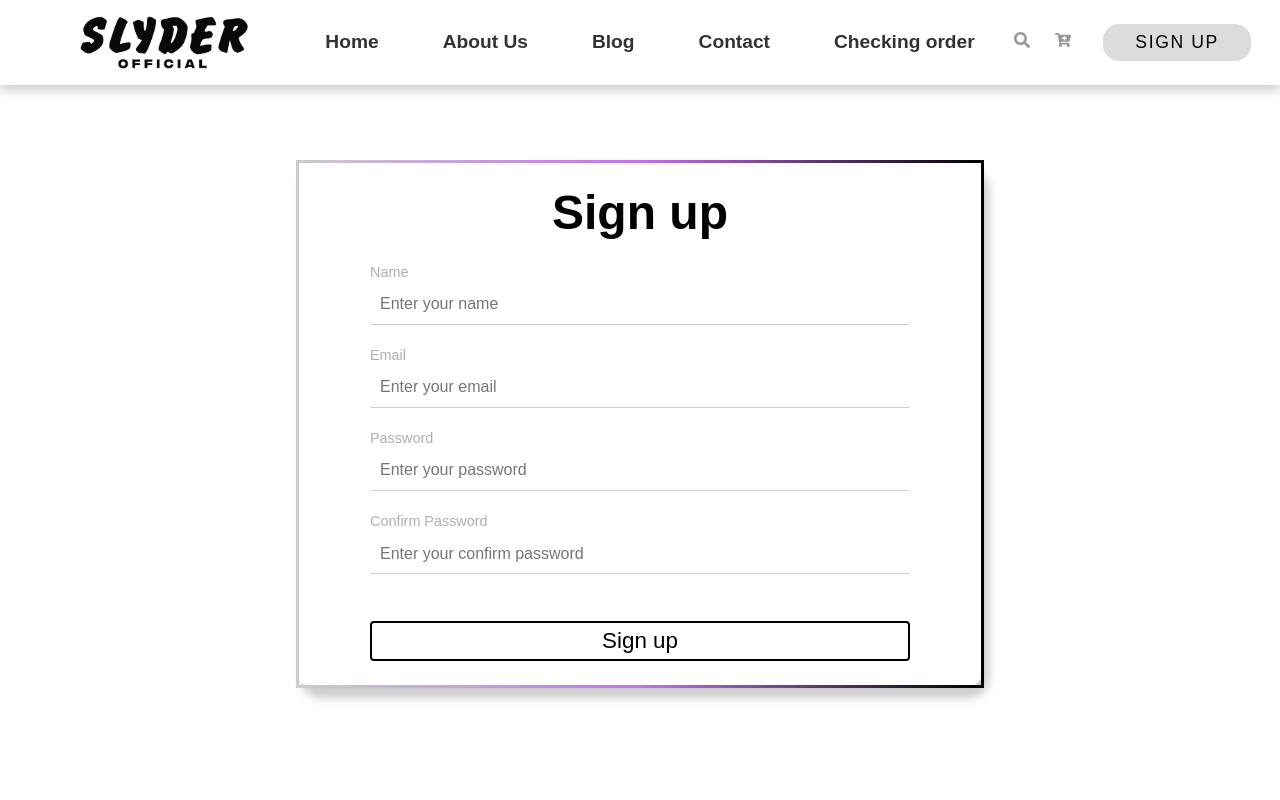
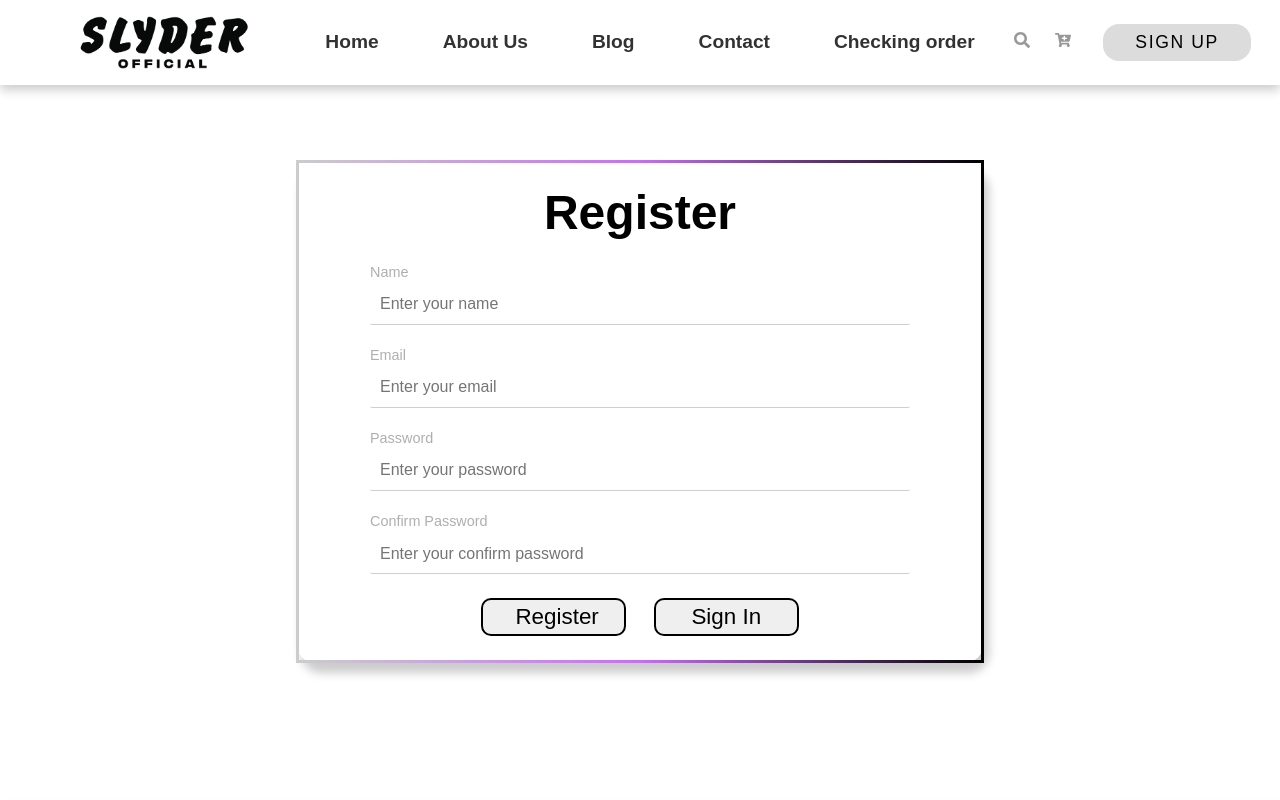
Before and after one commit to chuthuong2004/web-app, a React (Create React App) app in the folder client/react-website-slyder/: page /SignUp in a window 1280 px wide. Shown: the top 800 px of the page. Built offline with nearby package versions, Linux system fonts and the light colour scheme; a web font is replaced by a local one.

Commit message:
update login

```diff
--- a/client/react-website-slyder/package.json
+++ b/client/react-website-slyder/package.json
@@ -6,6 +6,7 @@
     "@chec/commerce.js": "^2.8.0",
     "@material-ui/core": "^4.12.3",
     "@material-ui/icons": "^4.11.2",
+    "@reduxjs/toolkit": "^1.8.1",
     "@stripe/react-stripe-js": "^1.7.0",
     "@stripe/stripe-js": "^1.26.0",
     "@testing-library/jest-dom": "^5.16.2",
@@ -20,6 +21,7 @@
     "react-dom": "^17.0.2",
     "react-hook-form": "^7.28.1",
     "react-icons": "^4.3.1",
+    "react-redux": "^7.2.8",
     "react-router-dom": "^6.3.0",
     "react-scripts": "^5.0.0",
     "react-slick": "^0.28.1",
--- a/client/react-website-slyder/src/components/Form/FormSign/Form.elements.js
+++ b/client/react-website-slyder/src/components/Form/FormSign/Form.elements.js
@@ -115,16 +115,23 @@ export const FormImg = styled.img`
 `;
 
 export const FormButton = styled.button`
-	border-radius: 4px;
 	background: none;
 	margin-top: 1.5rem;
 	margin-bottom: 24px;
+	display: flex;
+	margin-left: auto;
+	margin-right: auto;
+	border: none;
+`;
+
+export const LogIn = styled.button`
+	border-radius: 10px;
 	white-space: nowrap;
-	/* color: #fff; */
 	outline: none;
 	width: 100%;
 	font-size: 1.4rem;
-	padding: 5px 15px;
+	padding: 4px 32px;
+	margin-right: 14px;
 	border: 2px solid black;
 	cursor: pointer;
 	position: relative;
@@ -135,4 +142,24 @@ export const FormButton = styled.button`
 		transition: background-color 0.4s ease-in;
 		background-color: black;
 	}
-`;
+`
+
+export const LogOut = styled.button`
+	border-radius: 10px;
+	white-space: nowrap;
+	outline: none;
+	margin-left: 14px;
+	width: 100%;
+	font-size: 1.4rem;
+	padding: 4px 32px;
+	border: 2px solid black;
+	cursor: pointer;
+	position: relative;
+	overflow: hidden;
+
+	&:hover {
+		color: white;
+		transition: background-color 0.4s ease-in;
+		background-color: black;
+	}
+`
--- a/client/react-website-slyder/src/components/Form/FormSign/Form.js
+++ b/client/react-website-slyder/src/components/Form/FormSign/Form.js
@@ -7,35 +7,30 @@ import {
 	FormRow,
 	FormLabel,
 	FormInputRow,
-	FormMessage,
+	LogIn,
+	LogOut,
 	FormButton,
 	FormTitle,
 } from '../FormSign/Form.elements';
 import { Container } from '../../../globalStyles';
 import validateForm from './validateForm';
+import { useDispatch } from 'react-redux';
+import { useNavigate } from 'react-router-dom';
+import { loginUser } from './Redux/apiRequest';
 
 const Form = () => {
 	const [name, setName] = useState('');
+	const [password, setPassword] = useState('');
 	const [email, setEmail] = useState('');
-	const [password, setPassword] = useState('');
 	const [confirmPass, setConfirmPass] = useState('');
-	const [error, setError] = useState(null);
-	const [success, setSuccess] = useState(null);
+	const dispatch = useDispatch();
+	const navigate = useNavigate();
 
-	const handleSubmit = (e) => {
+	const handleLogin = (e) => {
 		e.preventDefault();
-		const resultError = validateForm({ name, email, password, confirmPass });
+		const newUser = validateForm({ name, email, password, confirmPass });
 
-		if (resultError !== null) {
-			setError(resultError);
-			return;
-		}
-		setName('');
-		setEmail('');
-		setPassword('');
-		setConfirmPass('');
-		setError(null);
-		setSuccess('Application was submitted!');
+		loginUser(newUser, dispatch, navigate)
 	};
 
 	const messageVariants = {
@@ -64,8 +59,8 @@ const Form = () => {
 			<Container>
 				<FormRow>
 					<FormColumn small>
-						<FormTitle>Sign up</FormTitle>
-						<FormWrapper onSubmit={handleSubmit}>
+						<FormTitle>Register</FormTitle>
+						<FormWrapper onSubmit={handleLogin}>
 							{formData.map((el, index) => (
 								<FormInputRow key={index}>
 									<FormLabel>{el.label}</FormLabel>
@@ -78,27 +73,11 @@ const Form = () => {
 								</FormInputRow>
 							))}
 
-							<FormButton type="submit">Sign up</FormButton>
+							<FormButton type="submit">
+								<LogIn>Register</LogIn>
+								<LogOut>Sign In</LogOut>
+							</FormButton>
 						</FormWrapper>
-						{error && (
-							<FormMessage
-								variants={messageVariants}
-								initial="hidden"
-								animate="animate"
-								error
-							>
-								{error}
-							</FormMessage>
-						)}
-						{success && (
-							<FormMessage
-								variants={messageVariants}
-								initial="hidden"
-								animate="animate"
-							>
-								{success}
-							</FormMessage>
-						)}
 					</FormColumn>
 				</FormRow>
 			</Container>
--- /dev/null
+++ b/client/react-website-slyder/src/components/Form/FormSign/Redux/apiRequest.js
@@ -0,0 +1,13 @@
+import axios from "axios";
+import { loginFailed, loginStart, loginSuccess } from "./authSlice";
+
+export const loginUser = async (user, dispatch, navigate) => {
+    dispatch(loginStart())
+    try {
+        const res = axios.post(("/v1/auth/login"), user)
+        dispatch(loginSuccess(res.data))
+        navigate("/")
+    } catch (err) {
+        dispatch(loginFailed())
+    }
+}
--- /dev/null
+++ b/client/react-website-slyder/src/components/Form/FormSign/Redux/authSlice.js
@@ -0,0 +1,34 @@
+import { createSlice } from "@reduxjs/toolkit";
+
+const authSlice = createSlice({
+    name: "auth",
+    initialState: {
+        login: {
+            currenUser: null,
+            isFetching: false,
+            error: false
+        }
+    },
+    reducers: {
+        loginStart: (state) => {
+            state.login.isFetching = true;
+        },
+        loginSuccess: (state, action) => {
+            state.login.isFetching = false;
+            state.login.currenUser = action.payload;
+            state.login.error = false;
+        },
+        loginFailed: (state) => {
+            state.login.isFetching = false;
+            state.login.error = true;
+        }
+    }
+})
+
+export const {
+    loginStart,
+    loginFailed,
+    loginSuccess
+} = authSlice.actions;
+
+export default authSlice.reducer;
--- /dev/null
+++ b/client/react-website-slyder/src/components/Form/FormSign/Redux/store.js
@@ -0,0 +1,8 @@
+import { configureStore } from "@reduxjs/toolkit";
+import authReducer from "./authSlice"
+
+export default configureStore({
+    reducer: {
+        auth: authReducer,
+    }
+})
--- a/client/react-website-slyder/src/components/Form/FormSign/validateForm.js
+++ b/client/react-website-slyder/src/components/Form/FormSign/validateForm.js
@@ -2,9 +2,6 @@ export default function validateForm({ name, email, password, confirmPass }) {
     if (!name.trim()) {
         return 'Username required';
     }
-    // else if (!/^[A-Za-z]+/.test(name.trim())) {
-    //   errors.name = 'Enter a valid name';
-    // }
 
     const regex =
         /^(([^<>()[\]\\.,;:\s@"]+(\.[^<>()[\]\\.,;:\s@"]+)*)|(".+"))@((\[[0-9]{1,3}\.[0-9]{1,3}\.[0-9]{1,3}\.[0-9]{1,3}\])|(([a-zA-Z\-0-9]+\.)+[a-zA-Z]{2,}))$/;
--- a/client/react-website-slyder/src/index.js
+++ b/client/react-website-slyder/src/index.js
@@ -3,5 +3,12 @@ import ReactDOM from 'react-dom';
 import './index.css';
 import App from './App';
 import './sass/index.css'
+import { Provider } from "react-redux";
+import store from "./components/Form/FormSign/Redux/store"
 
-ReactDOM.render(<App />, document.getElementById('root'));
+ReactDOM.render(
+    <Provider store={store}>
+        <App />
+    </Provider>,
+    document.getElementById('root')
+);
```
Also changed, not shown: client/react-website-slyder/src/components/Form/FormBlog/BlogData.js (+9 -6 lines), client/react-website-slyder/src/components/Form/FormBlog/BlogForm.js (added, +14 -0 lines), 1 other file (tests, documents, lock files or other folders).
